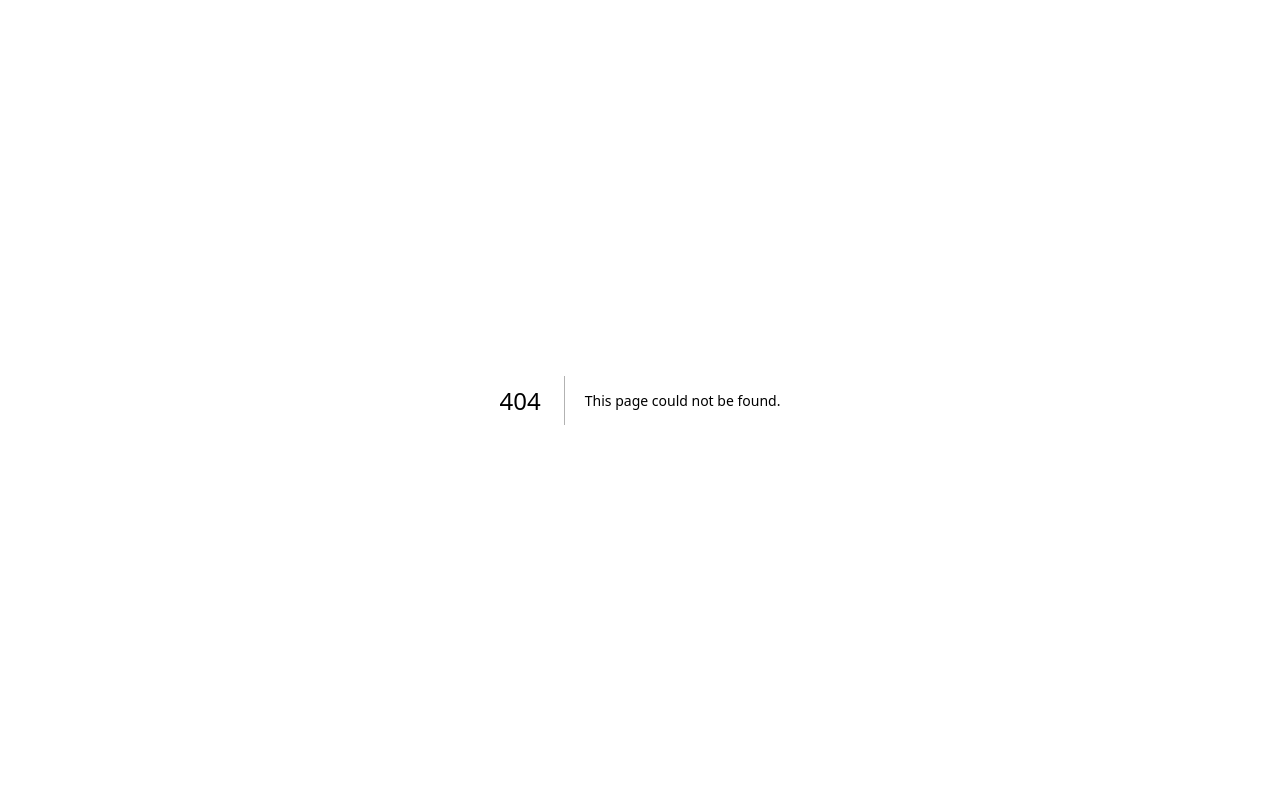
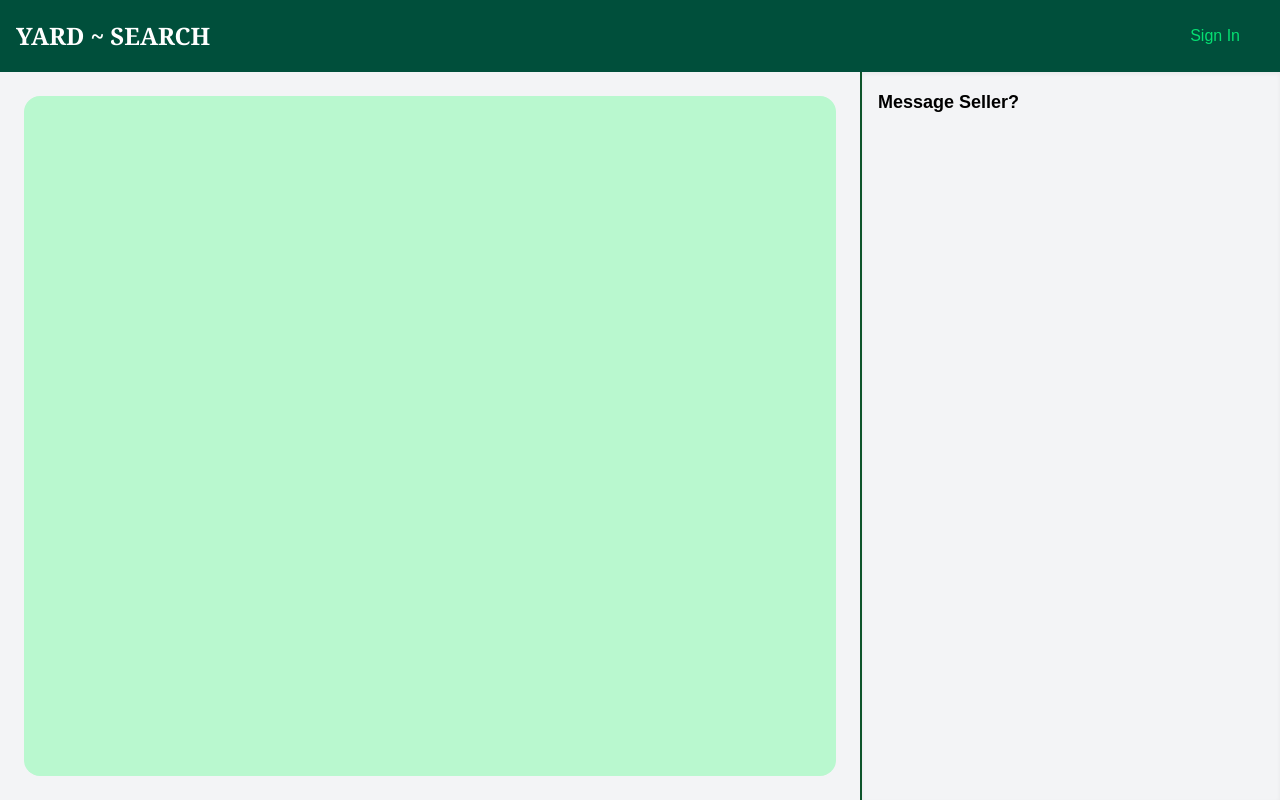
Before and after one commit to Sa1vad0r/yard-search, a Next.js app: page /Item/1 in a window 1280 px wide. Before the commit this address had no page. Built offline with nearby package versions, Linux system fonts and the light colour scheme; no server answers; the database is empty.

Commit message:
Basic setup for advance listing view,
needs
 -chat function
 -more info
 -author name
 -ect

```diff
--- a/src/app/(Foryou)/CardItem.tsx
+++ b/src/app/(Foryou)/CardItem.tsx
@@ -2,6 +2,7 @@
 import React, { useEffect, useState } from "react";
 import { doc, getDoc } from "firebase/firestore";
 import { db } from "../../../firebaseConfig"; // Make sure this is the Firestore export
+import { useRouter } from "next/navigation";
 
 interface Post {
   authorID: string;
@@ -17,6 +18,7 @@ interface CardItemProps {
 
 const CardItem: React.FC<CardItemProps> = ({ post }) => {
   const [authorName, setAuthorName] = useState<string>("");
+  const router = useRouter();
 
   useEffect(() => {
     const fetchAuthor = async () => {
@@ -47,7 +49,12 @@ const CardItem: React.FC<CardItemProps> = ({ post }) => {
   }, [post.authorID]);
 
   return (
-    <button className="flex flex-col w-full h-[280px] relative">
+    <button
+      className="flex flex-col w-full h-[280px] relative"
+      onClick={() => {
+        router.push(`/Item/${post.id}`);
+      }}
+    >
       <div className="flex flex-row p-2 w-full h-full hover:shadow-lg hover:bg-white transition-all duration-500 ease-in-out rounded-2xl relative">
         <div className="bg-green-100 shadow-inner rounded-2xl h-full w-4/6">
           {/* {post.imageUrl && (
--- /dev/null
+++ b/src/app/(Foryou)/Item/[id]/page.tsx
@@ -0,0 +1,53 @@
+"use client";
+import { doc, getDoc } from "firebase/firestore";
+import { useEffect, useState } from "react";
+import { db } from "../../../../../firebaseConfig";
+import { Post } from "@/app/Components/commonInterface/PostInt";
+import HeaderBar from "@/app/HeaderBar";
+
+interface PageProps {
+  params: {
+    id: string;
+  };
+}
+
+export default function Page({ params }: PageProps) {
+  const [query, setQuery] = useState("");
+  const { id } = params;
+  const [post, setPost] = useState<Post | null>(null);
+
+  useEffect(() => {
+    const fetchSinglePost = async (id: string) => {
+      const postRef = doc(db, "posts", id);
+      const postSnap = await getDoc(postRef);
+
+      if (postSnap.exists()) {
+        setPost(postSnap.data() as Post);
+      } else {
+        throw new Error("Post not found");
+      }
+    };
+    fetchSinglePost(id);
+  });
+
+  return (
+    <div className="flex flex-col h-screen bg-gray-100">
+      <HeaderBar
+        query={query}
+        onQueryChange={setQuery}
+        showSearchByDefault={false}
+      />
+
+      <div className="flex flex-1 overflow-hidden">
+        <div className="flex-1 overflow-y-auto p-6">
+          <div className="bg-green-200 w-full h-full rounded-2xl p-4"></div>
+        </div>
+        <aside className="w-[420px] shadow-inner p-4 bg-gray-100 border-green-900 border-l-2 hidden lg:block">
+          <h2 className="text-lg text-black font-bold mb-4">
+            Message Seller? {post?.authorID}
+          </h2>
+        </aside>
+      </div>
+    </div>
+  );
+}
```
